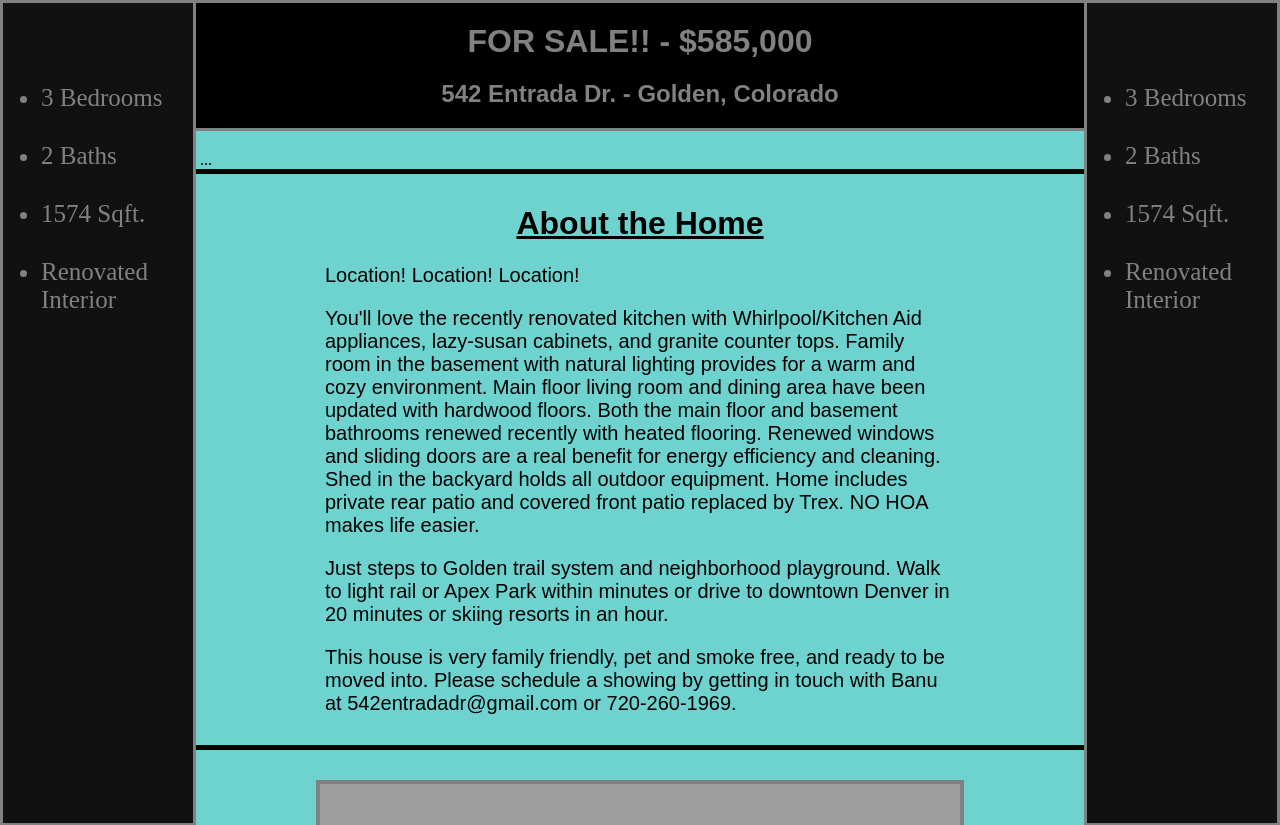
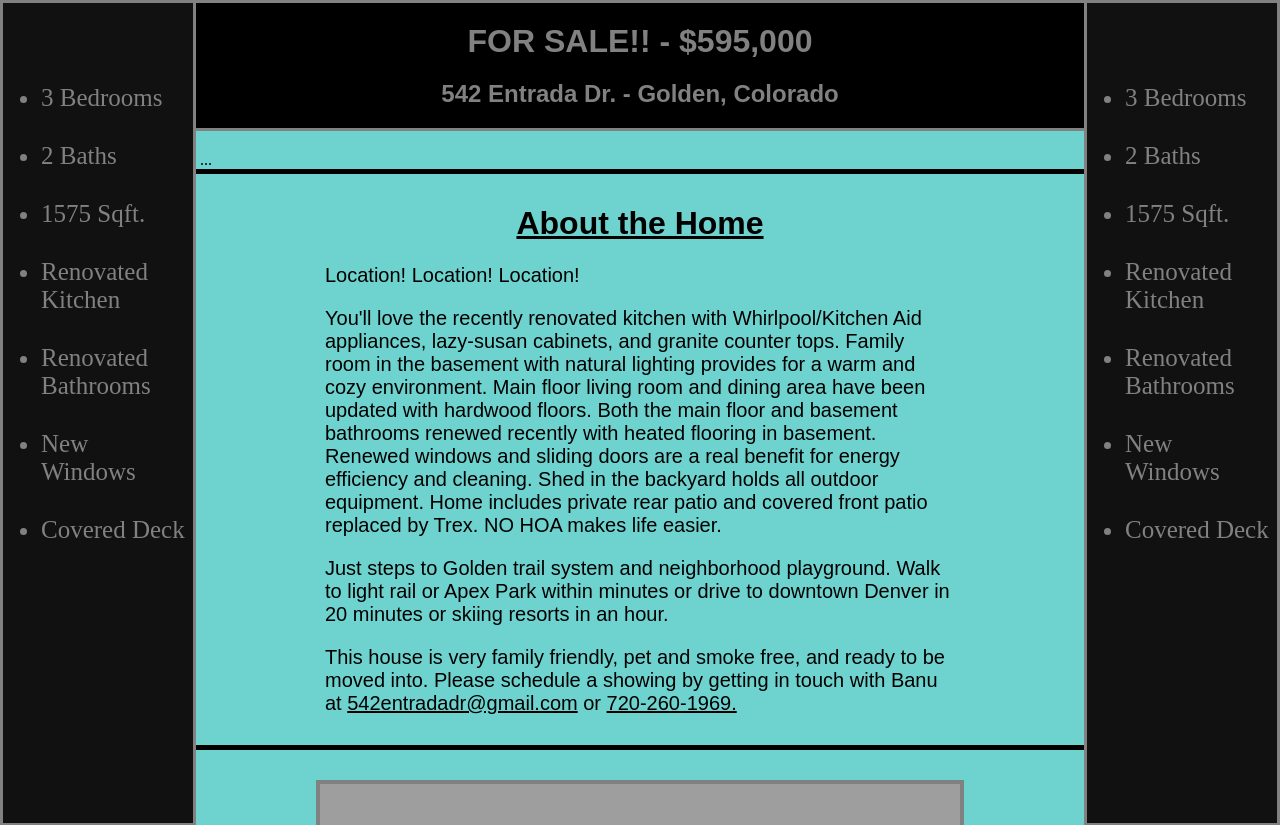
Before and after one commit to Denizhan-Yigitbas/542_Entrada_Dr_Sale_Website, a plain HTML site: page index.html in a window 1280 px wide. Shown: the top 825 px of the page. Drawn offline with Linux system fonts and the light colour scheme; some packages are replaced by stand-ins of ours; grey boxes are pictures that could not be loaded.

Commit message:
Added Features on side nav bar

```diff
--- a/index.html
+++ b/index.html
@@ -14,8 +14,11 @@
       <ul>
         <li>3 Bedrooms</li>
         <li>2 Baths </li>
-        <li>1574 Sqft.</li>
-        <li>Renovated Interior</li>
+        <li>1575 Sqft.</li>
+        <li>Renovated Kitchen</li>
+        <li>Renovated Bathrooms</li>
+        <li>New Windows</li>
+        <li>Covered Deck</li>
       </ul>
     </div>
 
@@ -23,15 +26,18 @@
       <ul>
         <li>3 Bedrooms</li>
         <li>2 Baths </li>
-        <li>1574 Sqft.</li>
-        <li>Renovated Interior</li>
+        <li>1575 Sqft.</li>
+        <li>Renovated Kitchen</li>
+        <li>Renovated Bathrooms</li>
+        <li>New Windows</li>
+        <li>Covered Deck</li>
       </ul>
     </div>
 
 
     <div id = "heading">
       <div id = "location">
-        <h1 id = "address">FOR SALE!! - $585,000</h1>
+        <h1 id = "address">FOR SALE!! - $595,000</h1>
         <h2 id = "city"> 542 Entrada Dr. - Golden, Colorado </h2>
       </div>
     </div>
@@ -46,7 +52,7 @@
         cp.async = true; cp.src = "//www.cincopa.com/media-platform/runtime/libasync.js";
         var c = document.getElementsByTagName("script")[0];
         c.parentNode.insertBefore(cp, c); })();
-        </script>
+      </script>
     </div>
 
 
@@ -56,7 +62,7 @@
         <p> Location! Location! Location! </p>
 
         <p>
-          You'll love the recently renovated kitchen with Whirlpool/Kitchen Aid appliances, lazy-susan cabinets, and granite counter tops. Family room in the basement with natural lighting provides for a warm and cozy environment. Main floor living room and dining area have been updated with hardwood floors. Both the main floor and basement bathrooms renewed recently with heated flooring. Renewed windows and sliding doors are a real benefit for energy efficiency and cleaning. Shed in the backyard holds all outdoor equipment. Home includes private rear patio and covered front patio replaced by Trex. NO HOA makes life easier.
+          You'll love the recently renovated kitchen with Whirlpool/Kitchen Aid appliances, lazy-susan cabinets, and granite counter tops. Family room in the basement with natural lighting provides for a warm and cozy environment. Main floor living room and dining area have been updated with hardwood floors. Both the main floor and basement bathrooms renewed recently with heated flooring in basement. Renewed windows and sliding doors are a real benefit for energy efficiency and cleaning. Shed in the backyard holds all outdoor equipment. Home includes private rear patio and covered front patio replaced by Trex. NO HOA makes life easier.
         </p>
 
         <p>
@@ -64,7 +70,7 @@
         </p>
 
         <p>
-          This house is very family friendly, pet and smoke free, and ready to be moved into. Please schedule a showing by getting in touch with Banu at 542entradadr@gmail.com or 720-260-1969.</b>
+          This house is very family friendly, pet and smoke free, and ready to be moved into. Please schedule a showing by getting in touch with Banu at <u>542entradadr@gmail.com</u> or <u>720-260-1969.</u>
         </p>
       </div>
     </div>
```
